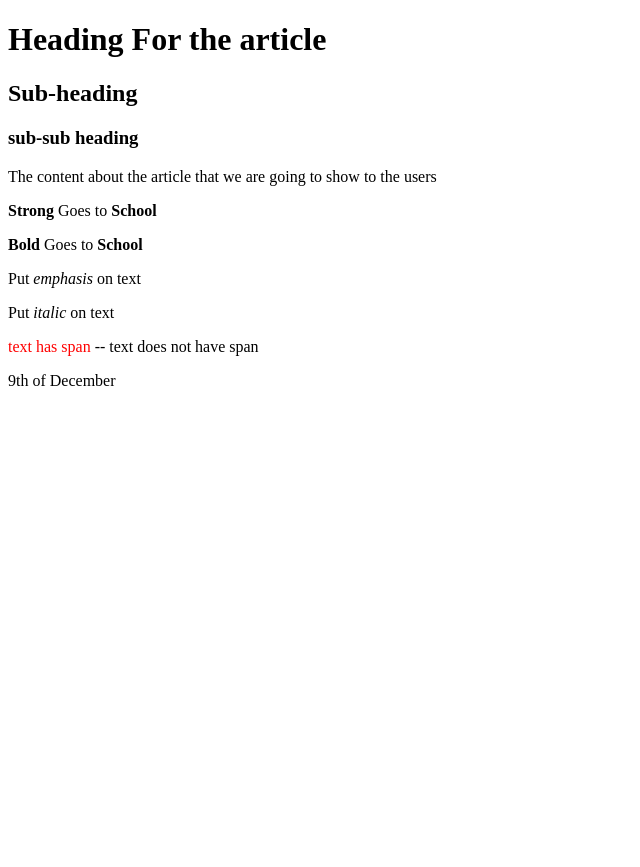
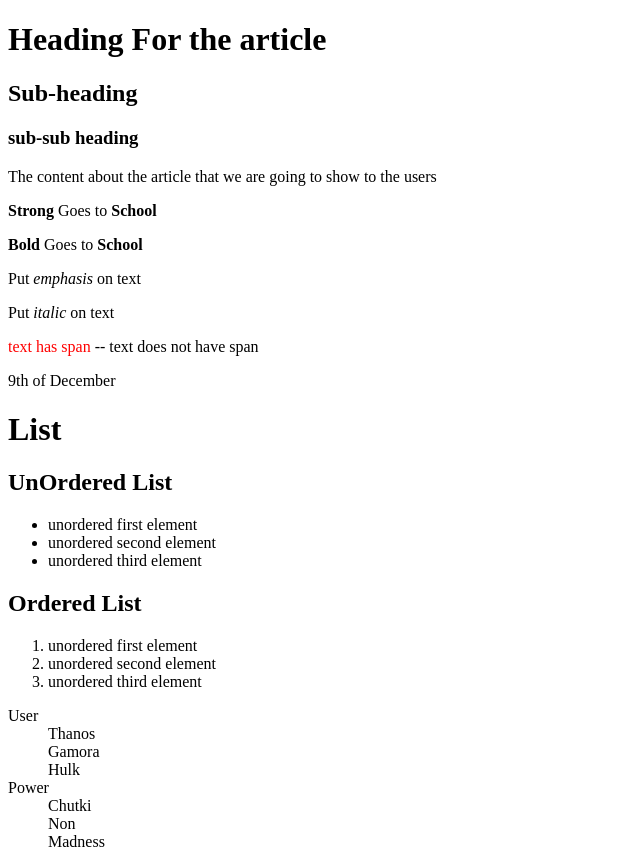
Before and after one commit to codeitashu5/Html, a website: page index.html in a window 1280 px wide. Shown: the whole page, without its empty margins (0-640 px from the left). Before the commit the page ends 800 px from the top, so only its background shows below. Drawn offline with Linux system fonts and the light colour scheme.

Commit message:
different list elements in html

```diff
--- a/index.html
+++ b/index.html
@@ -63,7 +63,44 @@
   this is usefull in cases where we need different colour for different texts
   -->
   <p> <span style="color: red;">text has span</span> -- text does not have span</p>
+
+  <!--Used for semantic but can be used inside
+  java script so we can modify time and date-->
   <time datetime="9-12">9th of December</time>
+
+
+  <h1>List</h1>
+
+  <h2>UnOrdered List</h2>
+
+  <ul>
+   <li>unordered first element</li>
+   <li>unordered second element</li>
+   <li>unordered third element</li>
+  </ul>
+
+  <h2>Ordered List</h2>
+
+  <ol>
+   <li>unordered first element</li>
+   <li>unordered second element</li>
+   <li>unordered third element</li>
+  </ol>
+
+  <dl>
+
+   <dt>User</dt>
+   <dd>Thanos</dd>
+   <dd>Gamora</dd>
+   <dd>Hulk</dd>
+
+   <dt>Power</dt>
+   <dd>Chutki</dd>
+   <dd>Non</dd>
+   <dd>Madness</dd>
+
+  </dl>
+
 
   </body>
 
```
